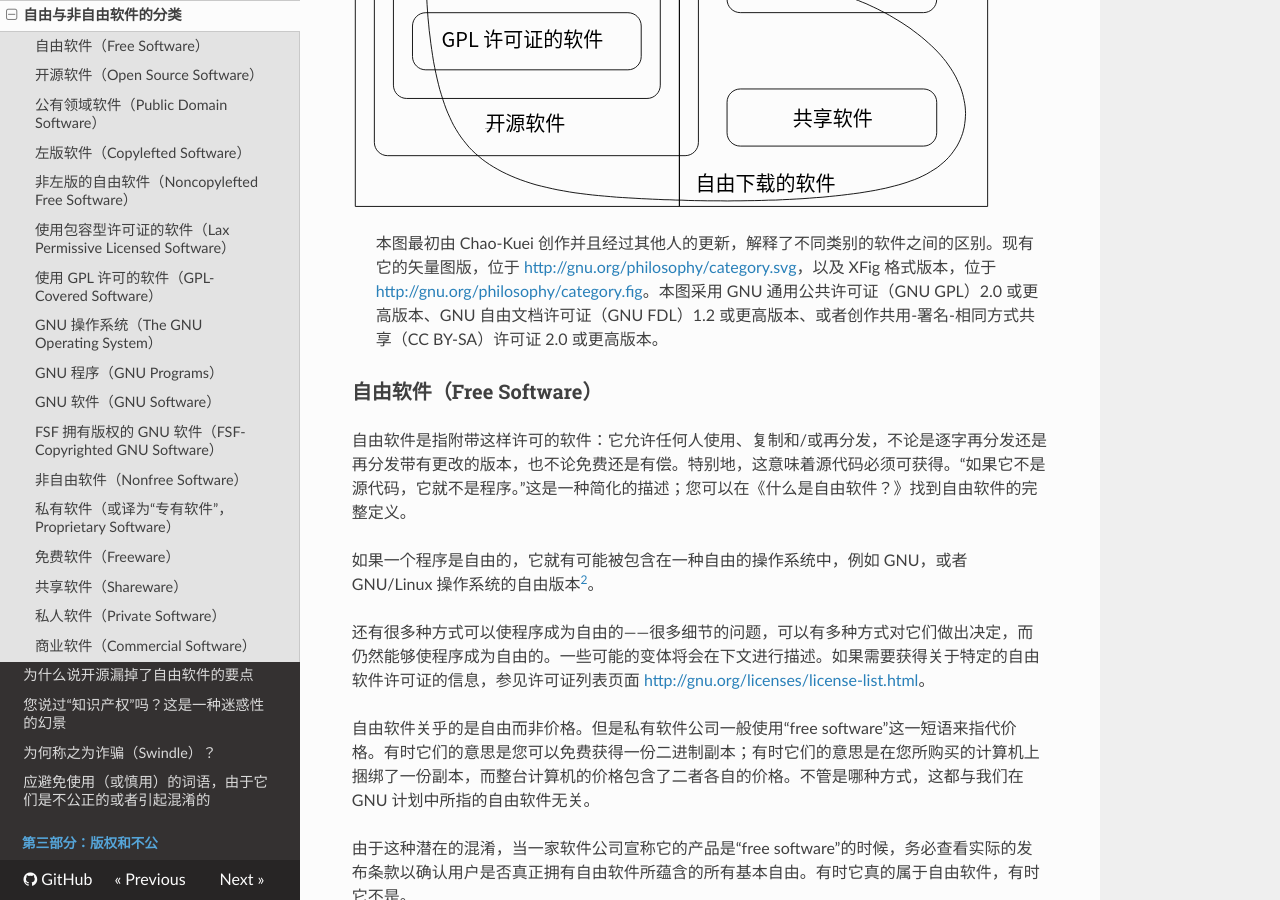
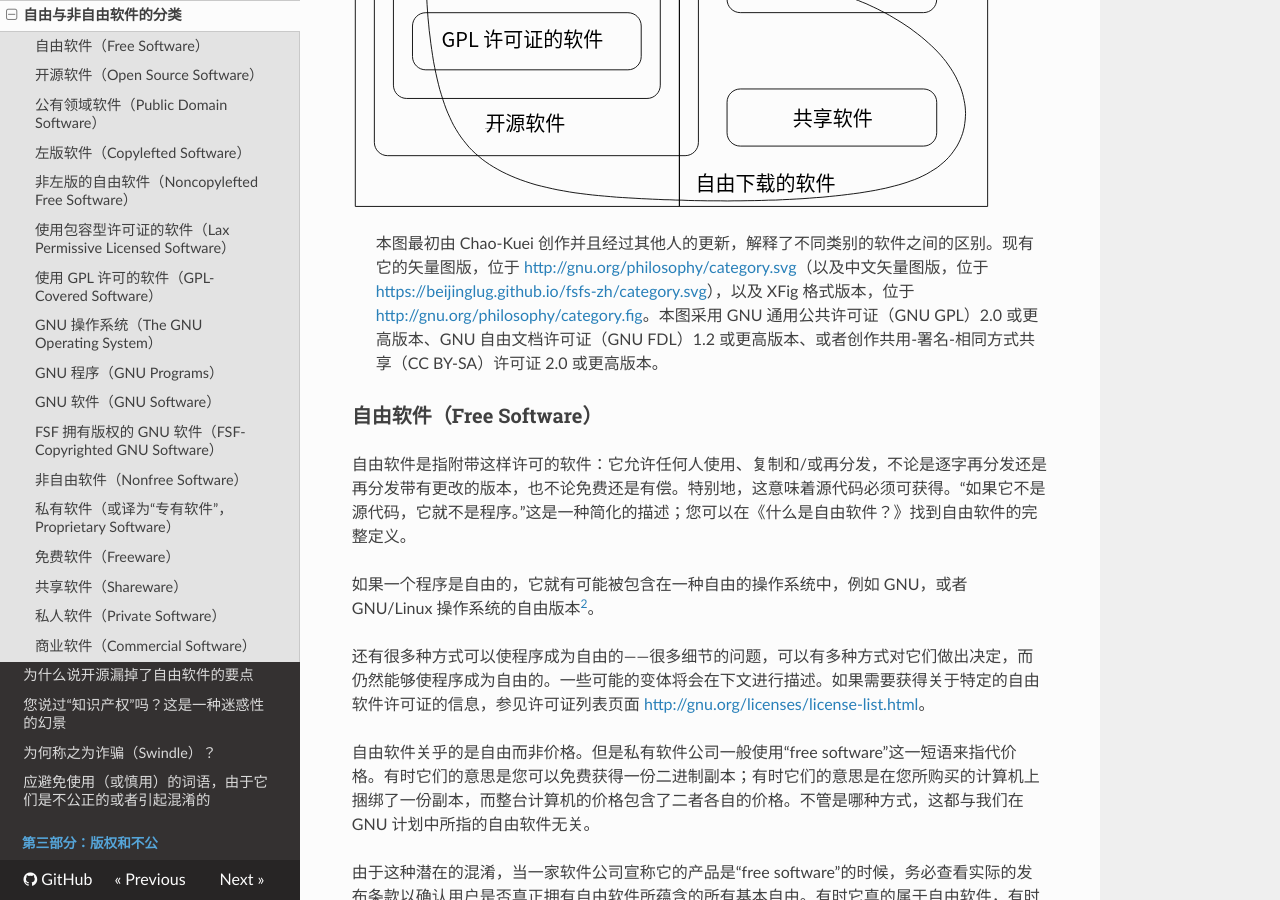
Before and after one commit to beijinglug/fsfs-zh, an MkDocs documentation site: the page built from docs/categories.md, in a window 1280 px wide and 900 px high, scrolled down 561 px. Built offline with MkDocs 1.6.1, drawn with Linux system fonts in a browser that asks for light colours; nearby versions of some CDN libraries; old or Windows-style settings are respelled for this version of MkDocs.

Commit message:
Add link

```diff
--- a/docs/categories.md
+++ b/docs/categories.md
@@ -6,7 +6,7 @@
 
 ![自由与非自由软件的分类](category.svg)<!--(pdf){ width=90% }(pdf)-->
 
-> 本图最初由 Chao-Kuei 创作并且经过其他人的更新，解释了不同类别的软件之间的区别。现有它的矢量图版，位于 <http://gnu.org/philosophy/category.svg>，以及 XFig 格式版本，位于 <http://gnu.org/philosophy/category.fig>。本图采用 GNU 通用公共许可证（GNU GPL）2.0 或更高版本、GNU 自由文档许可证（GNU FDL）1.2 或更高版本、或者创作共用-署名-相同方式共享（CC BY-SA）许可证 2.0 或更高版本。
+> 本图最初由 Chao-Kuei 创作并且经过其他人的更新，解释了不同类别的软件之间的区别。现有它的矢量图版，位于 <http://gnu.org/philosophy/category.svg>（以及中文矢量图版，位于 <https://beijinglug.github.io/fsfs-zh/category.svg>），以及 XFig 格式版本，位于 <http://gnu.org/philosophy/category.fig>。本图采用 GNU 通用公共许可证（GNU GPL）2.0 或更高版本、GNU 自由文档许可证（GNU FDL）1.2 或更高版本、或者创作共用-署名-相同方式共享（CC BY-SA）许可证 2.0 或更高版本。
 
 ### 自由软件（Free Software）
 
```
